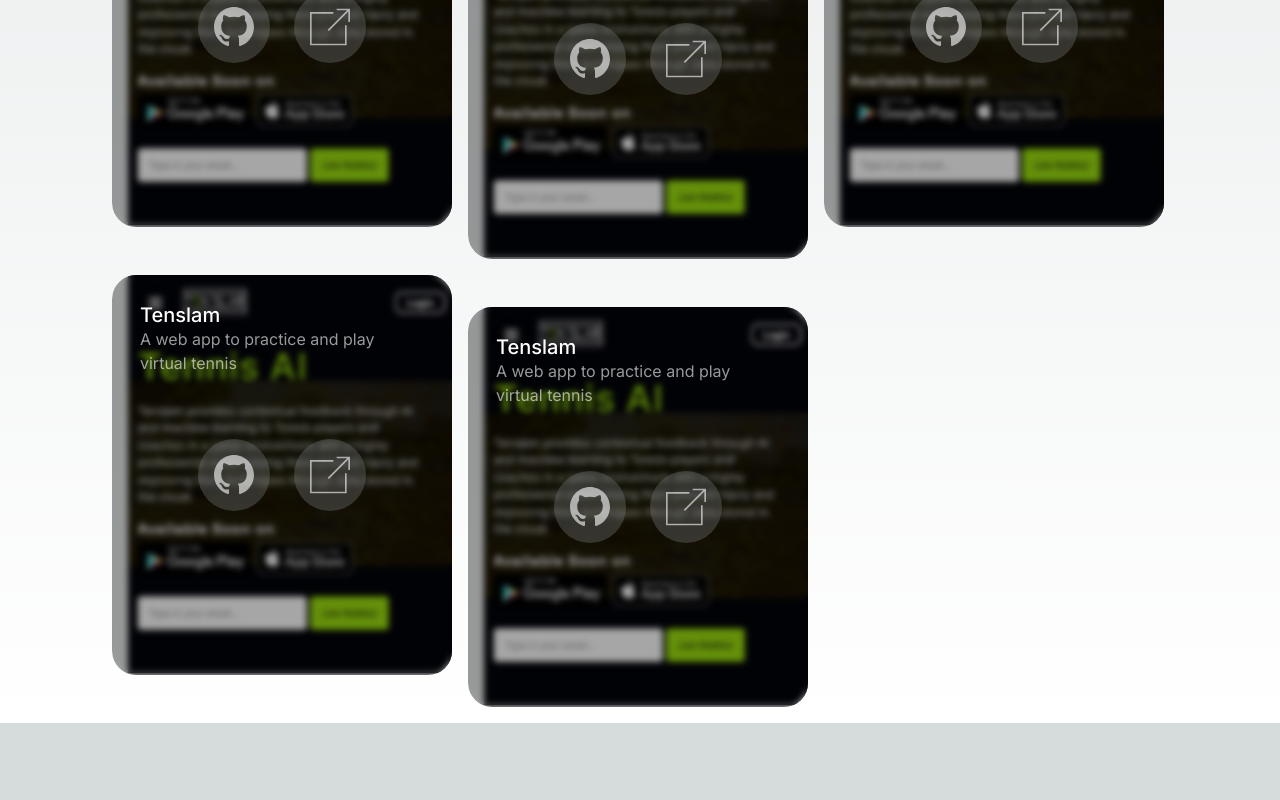
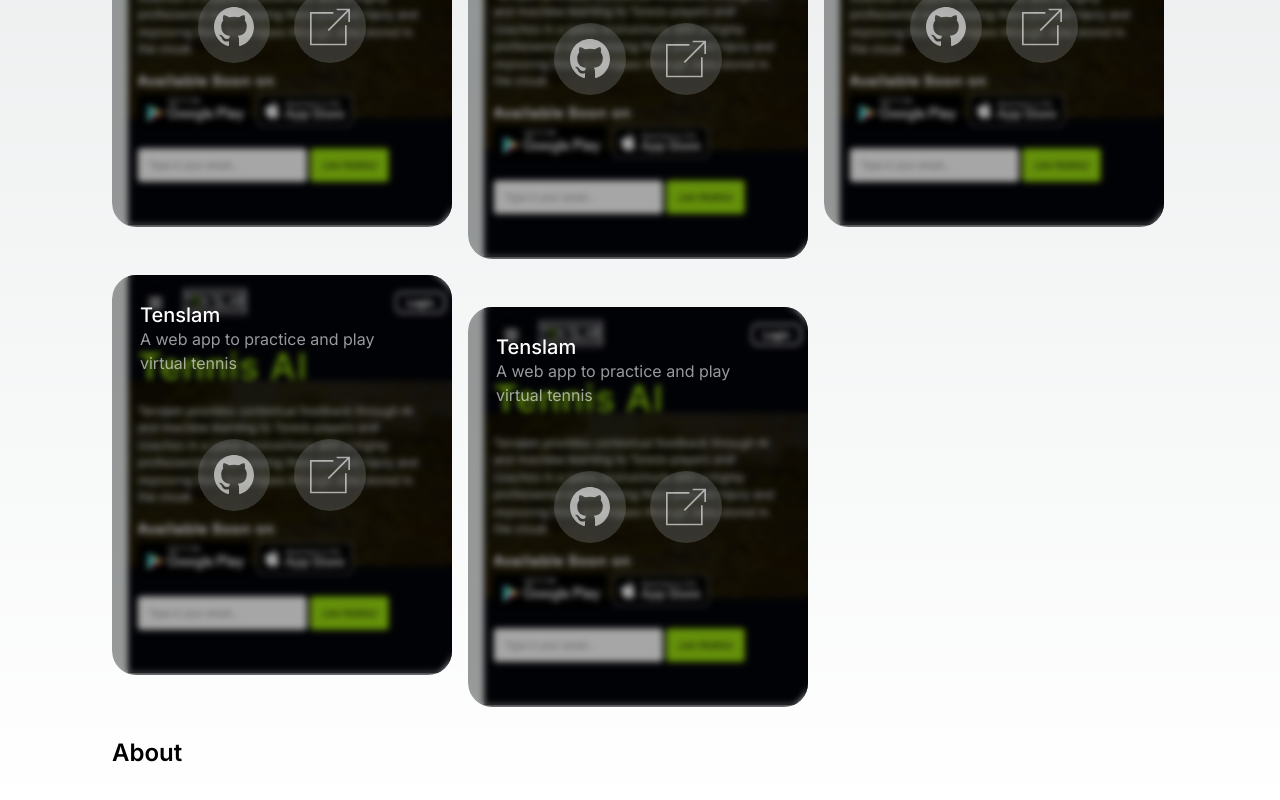
Before and after one commit to ujstha/ujjawal-portfolio, a Next.js app: page / in a window 1280 px wide. Shown: the part 1213-2013 px from the top of the page. Before the commit the page ends 1936 px from the top, so only its background shows below. Built offline with nearby package versions, Linux system fonts and the light colour scheme.

Commit message:
feat(about-section) - About Section created, modified some styles and used Section to wrap all sections

```diff
--- a/app/page.jsx
+++ b/app/page.jsx
@@ -1,11 +1,9 @@
-import HeroSection from "@components/Section/HeroSection";
-import ProjectSection from "@components/Section/ProjectSection";
+import Section from "@components/Section";
 
 export default function Home() {
   return (
     <>
-      <HeroSection />
-      <ProjectSection />
+      <Section />
     </>
   );
 }
--- /dev/null
+++ b/components/Section/AboutSection/AboutSection.jsx
@@ -0,0 +1,13 @@
+import Container from "@components/Container";
+
+import "./style.css";
+
+const AboutSection = () => {
+  return (
+    <Container id="about" isSection>
+      <h2 className="section__title">About</h2>
+    </Container>
+  );
+};
+
+export default AboutSection;
--- /dev/null
+++ b/components/Section/AboutSection/index.jsx
@@ -0,0 +1 @@
+export { default } from "./AboutSection";
--- a/components/Section/HeroSection/HeroSection.jsx
+++ b/components/Section/HeroSection/HeroSection.jsx
@@ -8,7 +8,7 @@ import "./style.css";
 
 const HeroSection = () => {
   return (
-    <Container isSection className="hero-section">
+    <Container id="hero" isSection className="hero-section">
       <div className="hero__details">
         <div>
           <h1 className="title">
--- a/components/Section/ProjectSection/ProjectSection.jsx
+++ b/components/Section/ProjectSection/ProjectSection.jsx
@@ -18,7 +18,7 @@ const ProjectSection = () => {
   });
   return (
     <Container id="projects" isSection className="project-section">
-      <h2 className="title section__title">Projects</h2>
+      <h2 className="section__title">Projects</h2>
       <div id="project-list" className="project-list">
         <Project
           title="Tenslam"
--- a/components/Section/ProjectSection/style.css
+++ b/components/Section/ProjectSection/style.css
@@ -1,7 +1,3 @@
-.section__title {
-  margin-bottom: var(--spacer-larger);
-  font-size: 1.5rem;
-}
 .project-list {
   display: flex;
   flex-wrap: wrap;
--- a/components/Section/Section.jsx
+++ b/components/Section/Section.jsx
@@ -0,0 +1,17 @@
+import AboutSection from "./AboutSection";
+import HeroSection from "./HeroSection";
+import ProjectSection from "./ProjectSection";
+
+import "./style.css";
+
+const Section = () => {
+  return (
+    <>
+      <HeroSection />
+      <ProjectSection />
+      <AboutSection />
+    </>
+  );
+};
+
+export default Section;
--- /dev/null
+++ b/components/Section/index.jsx
@@ -0,0 +1 @@
+export { default } from "./Section";
--- /dev/null
+++ b/components/Section/style.css
@@ -0,0 +1,5 @@
+.section__title {
+  margin-bottom: var(--spacer-larger);
+  font-size: 1.5rem;
+  font-weight: 600;
+}
```
Also changed, not shown: components/Section/AboutSection/style.css (added).
